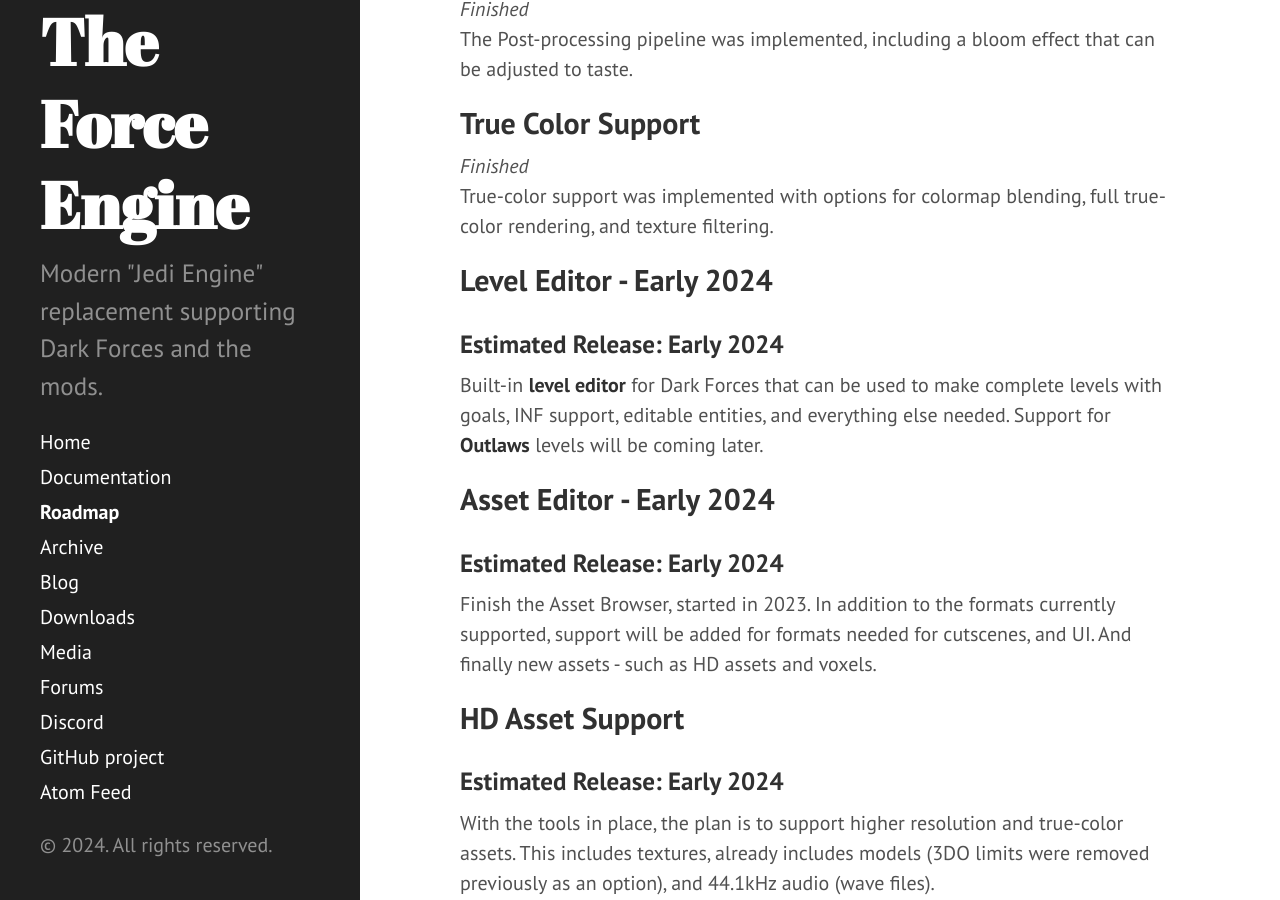
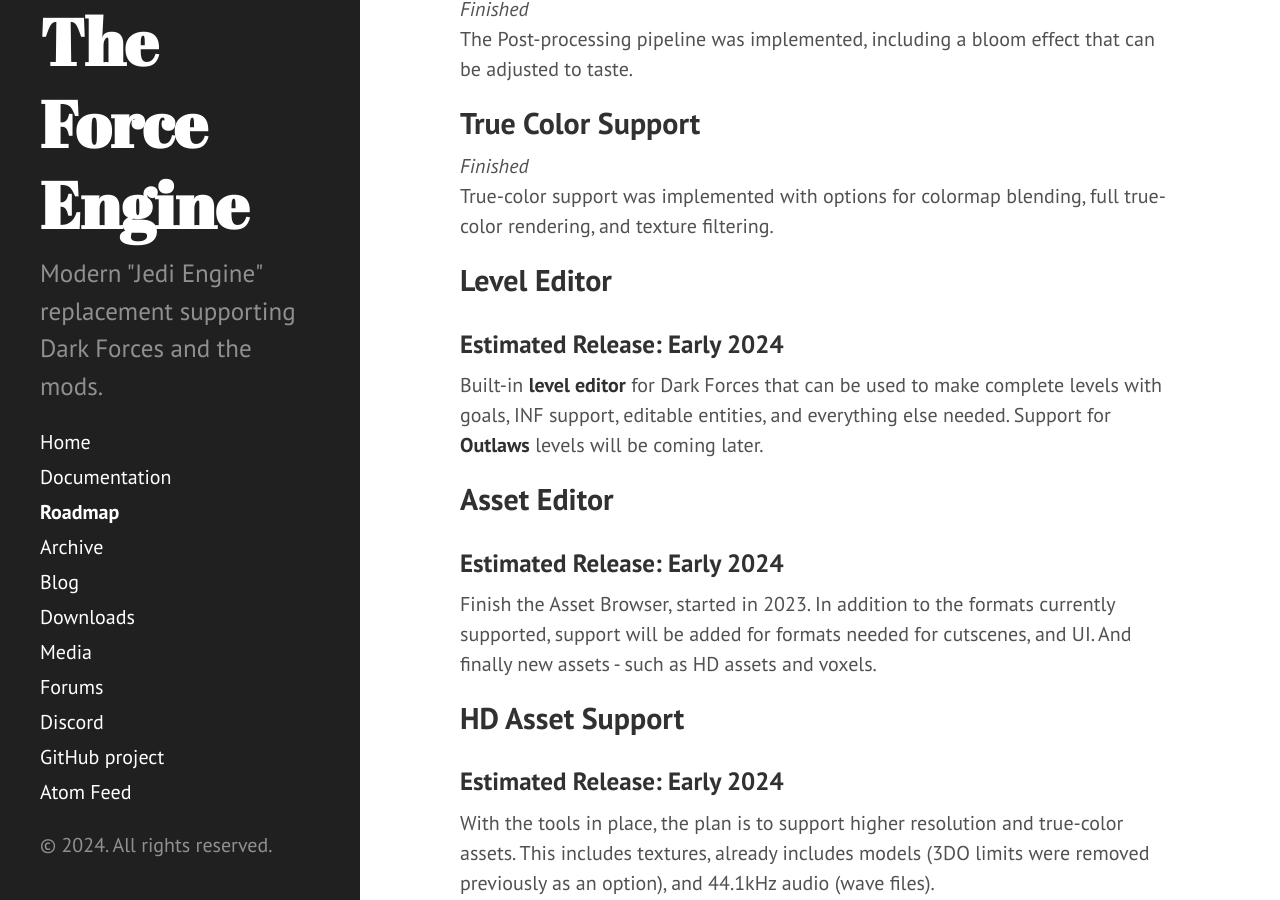
Before and after one commit to TheForceEngine/TheForceEngine.github.io, a Jekyll site: the page built from Roadmap.md, in a window 1280 px wide and 900 px high, scrolled down 580 px. Built offline with Jekyll 4.4.1, drawn with Linux system fonts in a browser that asks for light colours.

Commit message:
Update Roadmap.md

```diff
--- a/Roadmap.md
+++ b/Roadmap.md
@@ -19,11 +19,11 @@
 *Finished*<br>
 True-color support was implemented with options for colormap blending, full true-color rendering, and texture filtering.
 
-## Level Editor - Early 2024
+## Level Editor
 ### Estimated Release: Early 2024
 Built-in **level editor** for Dark Forces that can be used to make complete levels with goals, INF support, editable entities, and everything else needed. Support for **Outlaws** levels will be coming later.
 
-## Asset Editor - Early 2024
+## Asset Editor
 ### Estimated Release: Early 2024
 Finish the Asset Browser, started in 2023. In addition to the formats currently supported, support will be added for formats needed for cutscenes, and UI. And finally new assets - such as HD assets and voxels.
 
```
